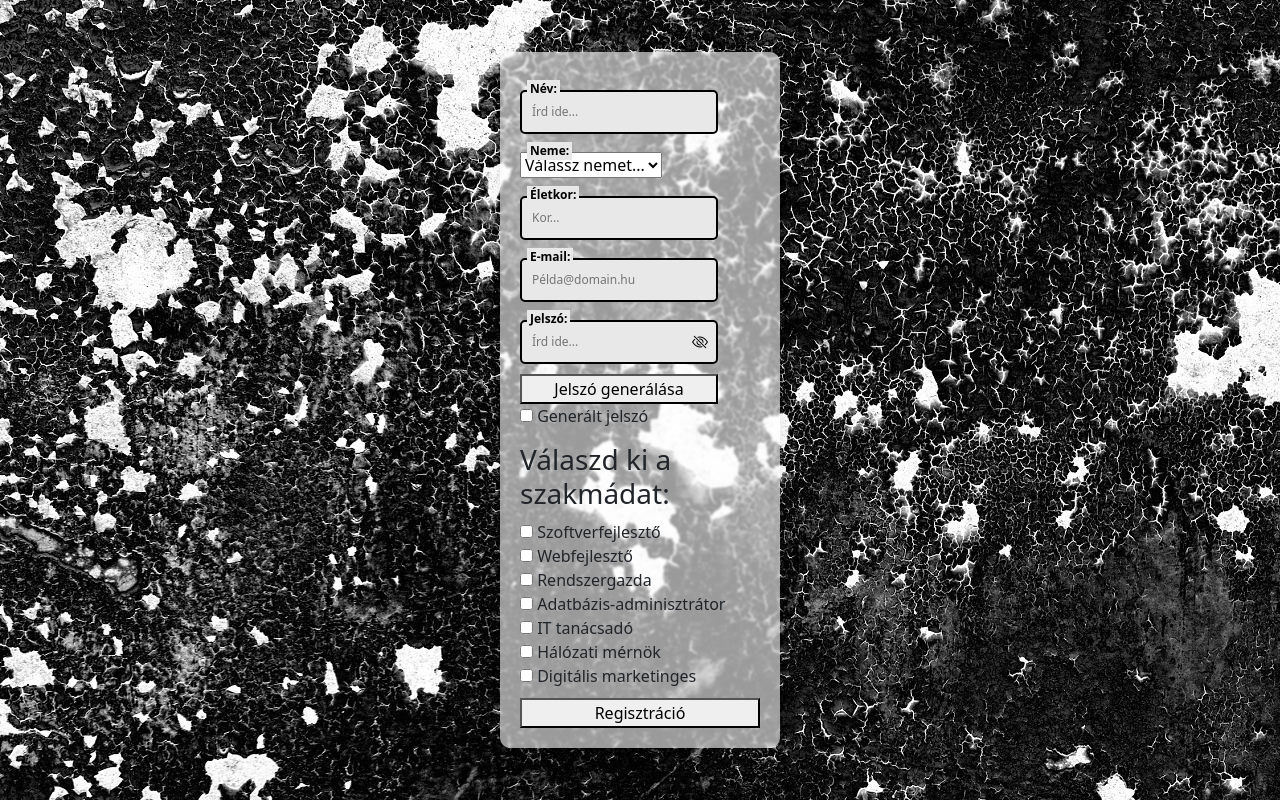
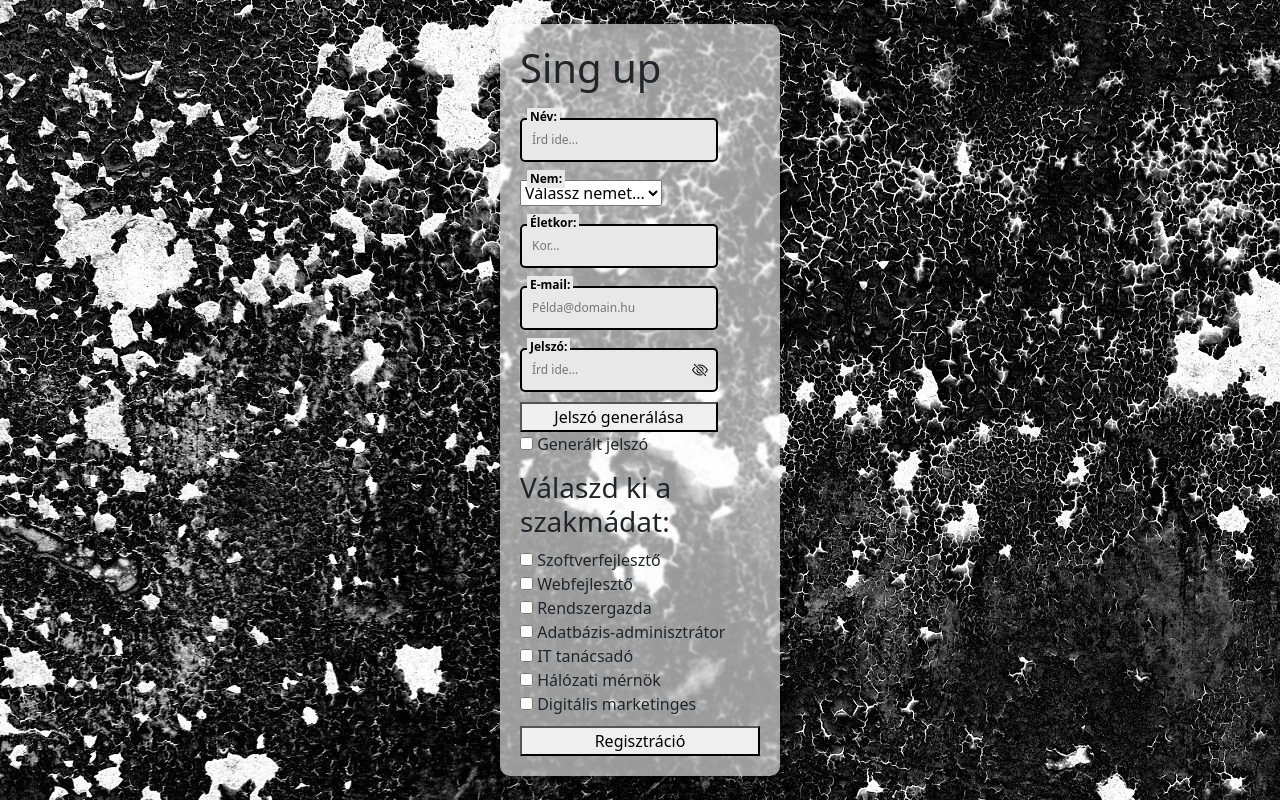
Before and after one commit to vargaantonia/csss, a plain HTML site: page index.html in a window 1280 px wide. Drawn offline with nearby package versions, Linux system fonts and the light colour scheme.

Commit message:
vegleges

```diff
--- a/index.html
+++ b/index.html
@@ -13,12 +13,13 @@
 <body>
     <form id="registrationForm" method="GET" onsubmit="return validateForm()">
         <div class="coolinput">
+            <h1>Sing up</h1>
             <label class="text" for="name">Név:</label>
             <input class="input" name="name" id="name" placeholder="Írd ide..." type="text" required />
         </div>
 
         <div class="coolinput">
-            <label class="text" for="gender">Neme:</label>
+            <label class="text" for="gender">Nem:</label>
             <select class="input" name="gender" id="gender" required>
                 <option value="">Válassz nemet...</option>
                 <option value="férfi">Férfi</option>
```
